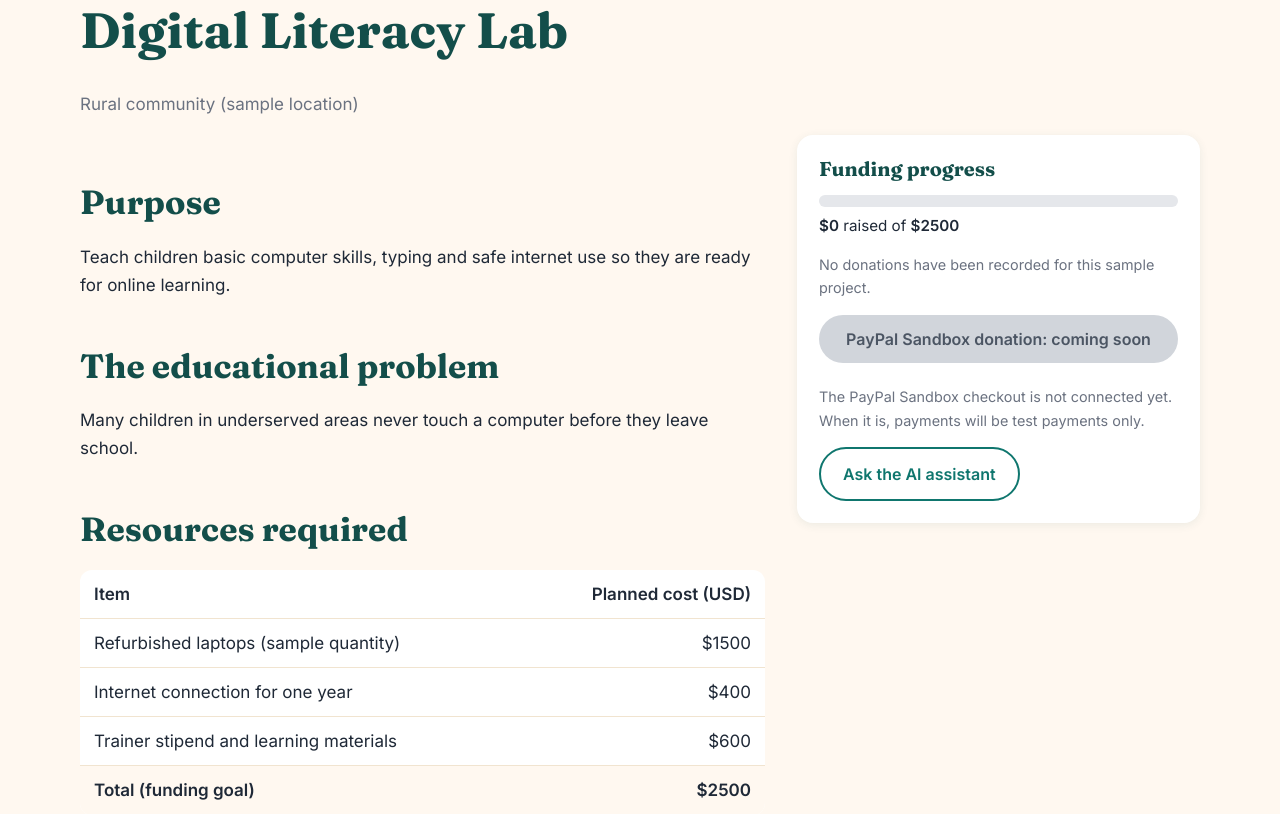
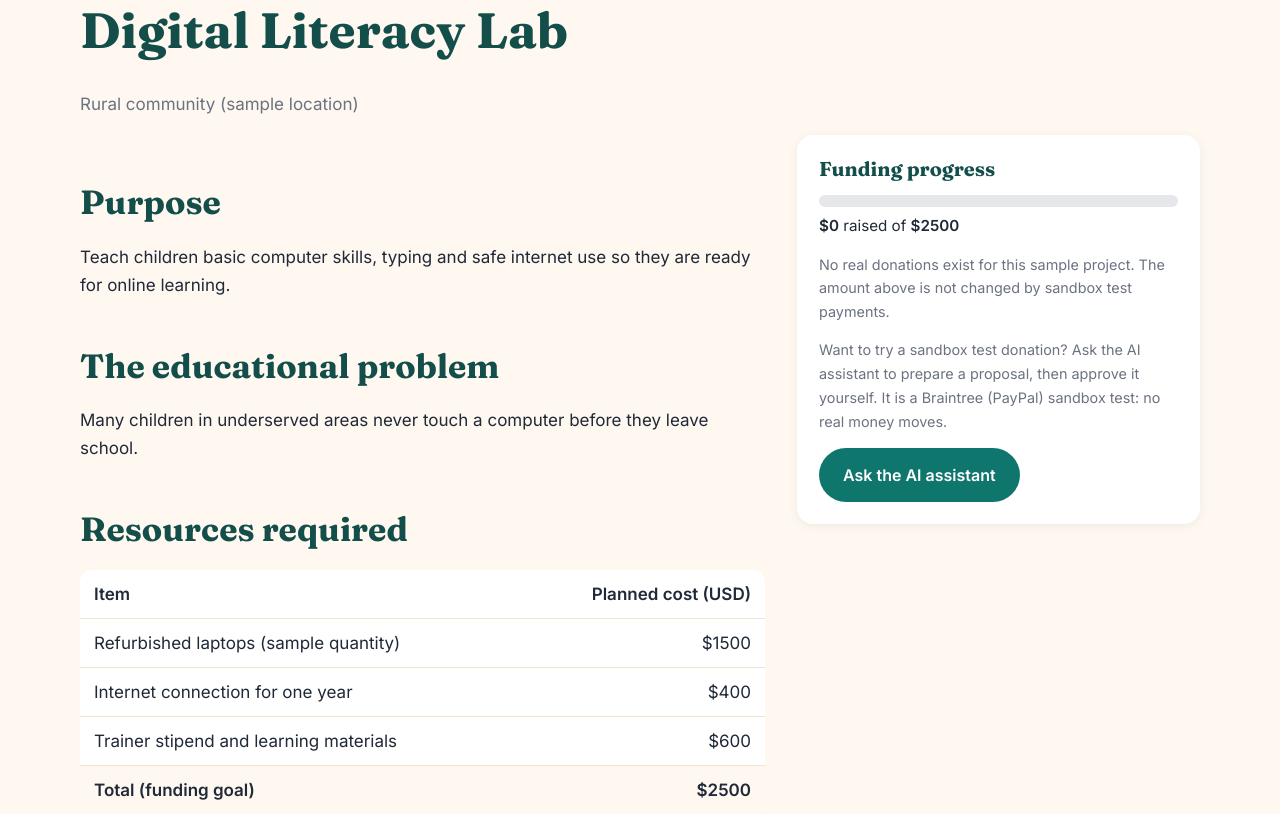
Before and after one commit to mujeebazahid9-web/kindmind-ai, a FastAPI app: page /causes/digital-literacy-lab in a window 1280 px wide. Shown: the part 246-1060 px from the top of the page. Run offline with FastAPI, Linux system fonts and the light colour scheme.

Commit message:
Update project.html

```diff
--- a/templates/project.html
+++ b/templates/project.html
@@ -43,10 +43,9 @@
           <div class="progress-bar" style="width: {{ (project.amount_raised / project.goal * 100) | round(0) | int }}%"></div>
         </div>
         <p class="progress-text"><strong>${{ project.amount_raised }}</strong> raised of <strong>${{ project.goal }}</strong></p>
-        <p class="small muted">No donations have been recorded for this sample project.</p>
-        <button class="btn btn-primary btn-disabled" disabled>PayPal Sandbox donation: coming soon</button>
-        <p class="small muted">The PayPal Sandbox checkout is not connected yet. When it is, payments will be test payments only.</p>
-        <a class="btn btn-outline" href="/assistant">Ask the AI assistant</a>
+        <p class="small muted">No real donations exist for this sample project. The amount above is not changed by sandbox test payments.</p>
+        <p class="small muted">Want to try a sandbox test donation? Ask the AI assistant to prepare a proposal, then approve it yourself. It is a Braintree (PayPal) sandbox test: no real money moves.</p>
+        <a class="btn btn-primary" href="/assistant">Ask the AI assistant</a>
       </aside>
     </div>
   </div>
```
